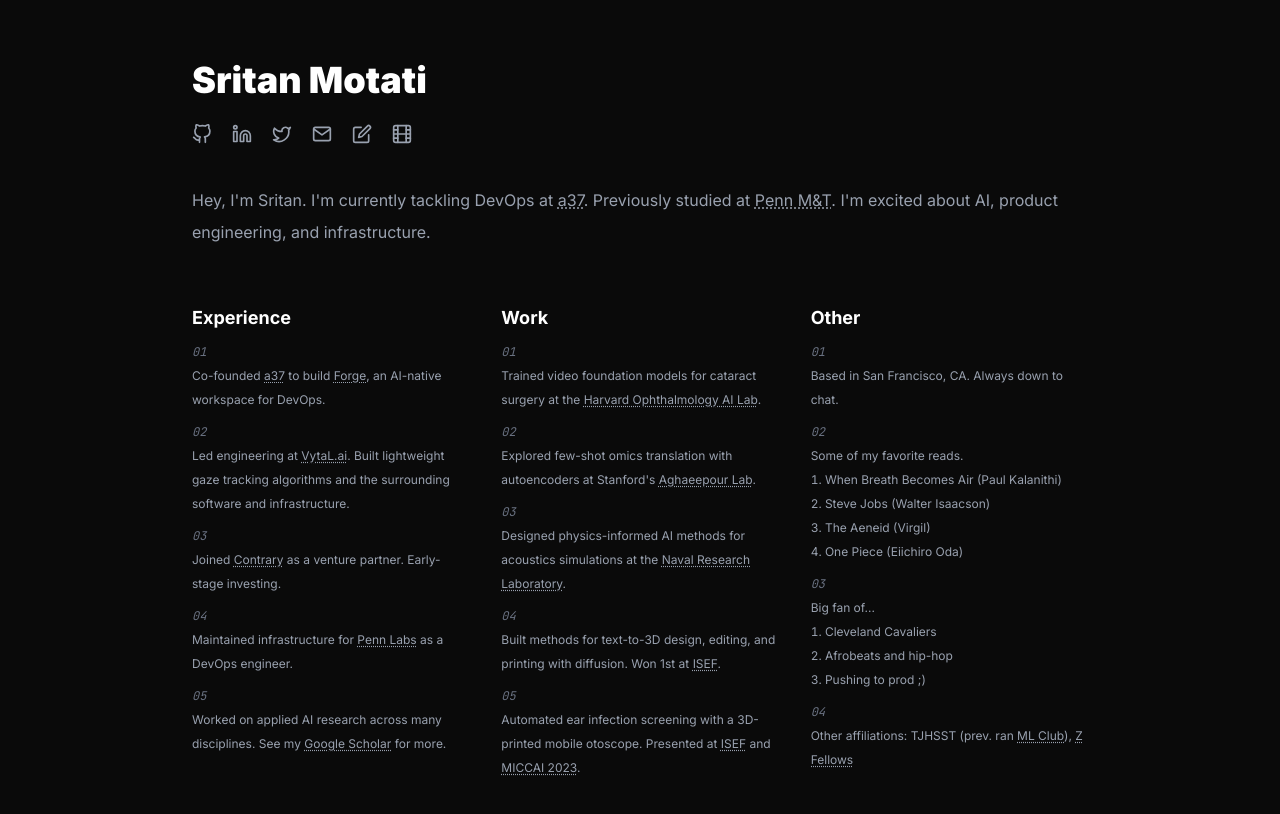
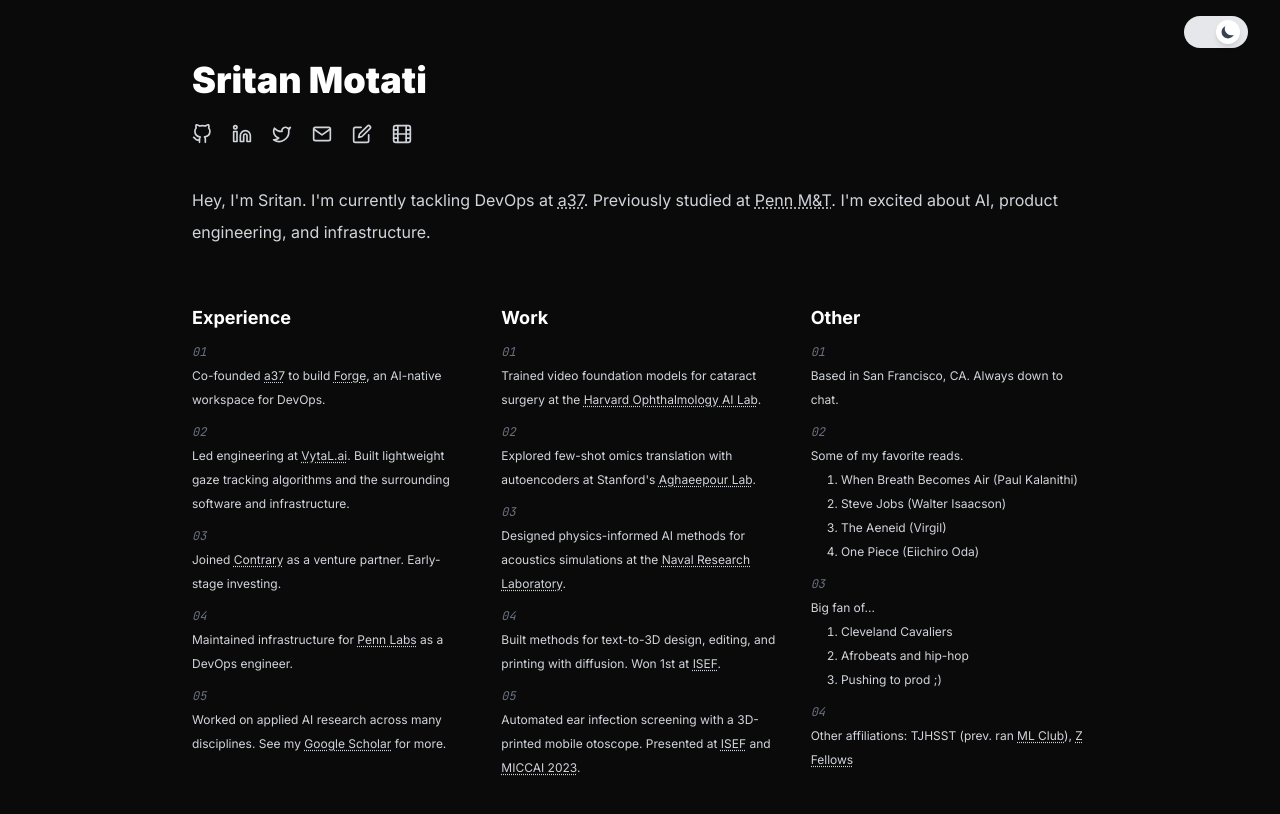
Before and after one commit to DavidBShan/WebsiteV2, a Next.js app: page / in a window 1280 px wide. Shown: the top 814 px of the page. Built offline with nearby package versions, Linux system fonts and the light colour scheme.

Commit message:
light mode

```diff
--- a/app/globals.css
+++ b/app/globals.css
@@ -1,8 +1,13 @@
 @import "tailwindcss";
 
 :root {
+  --background: #f9fafb;
+  --foreground: #000000;
+}
+
+.dark {
   --background: #0a0a0a;
-  --foreground: #9ca3af;
+  --foreground: #d1d5db;
 }
 
 @theme inline {
@@ -16,8 +21,8 @@
 }
 
 body {
-  background: #0a0a0a;
-  color: #9ca3af;
+  background: var(--background);
+  color: var(--foreground);
 }
 
 * {
@@ -31,11 +36,25 @@
   text-decoration: underline;
   text-decoration-style: dotted;
   text-underline-offset: 2px;
-  transition: colors 0.15s;
+  transition: none !important;
+}
+
+.href-text {
+  color: inherit;
 }
 
 .href-text:hover {
+  color: #000000;
+}
+
+.dark .href-text:hover {
   color: #fff;
+}
+
+/* Disable color transitions on all elements */
+p, li, div, span, a {
+  transition-property: opacity, transform !important;
+  transition-duration: 0s !important;
 }
 
 /* Animations */
@@ -52,32 +71,41 @@
 
 .animate-fade-in {
   opacity: 0;
-  animation: fade-in 2s ease-out forwards;
+  animation: fade-in 800ms ease-out forwards;
+  animation-fill-mode: both;
+  /* Only animate opacity and transform, not color */
+  animation-composition: replace;
+}
+
+/* Ensure animated elements don't transition colors */
+.animate-fade-in,
+.animate-fade-in * {
+  transition-property: opacity, transform !important;
 }
 
 .delay-0 {
   animation-delay: 0ms;
 }
 .delay-400 {
-  animation-delay: 400ms;
+  animation-delay: 200ms;
 }
 .delay-700 {
-  animation-delay: 700ms;
+  animation-delay: 800ms;
 }
 .delay-900 {
   animation-delay: 900ms;
 }
 .delay-1100 {
+  animation-delay: 1000ms;
+}
+.delay-1300 {
   animation-delay: 1100ms;
 }
-.delay-1300 {
-  animation-delay: 1300ms;
-}
 .delay-1500 {
-  animation-delay: 1500ms;
+  animation-delay: 1200ms;
 }
 .delay-1700 {
-  animation-delay: 1700ms;
+  animation-delay: 1300ms;
 }
 
 /* Font classes */
--- a/app/layout.tsx
+++ b/app/layout.tsx
@@ -28,7 +28,7 @@
   return (
     <html lang="en">
       <body
-        className={`${inter.className} ${jetbrainsMono.variable} min-h-screen antialiased bg-[#0a0a0a]`}
+        className={`${inter.className} ${jetbrainsMono.variable} min-h-screen antialiased bg-gray-50 dark:bg-[#0a0a0a]`}
       >
         {children}
       </body>
--- a/app/page.tsx
+++ b/app/page.tsx
@@ -1,19 +1,101 @@
+"use client";
+
+import { useState, useEffect } from "react";
+
 export default function Home() {
+  const [isDarkMode, setIsDarkMode] = useState(true);
+
+  useEffect(() => {
+    // Check for saved theme preference or default to dark mode
+    const savedTheme = localStorage.getItem("theme");
+    const prefersDark = savedTheme ? savedTheme === "dark" : true;
+    setIsDarkMode(prefersDark);
+
+    // Apply theme to document
+    if (prefersDark) {
+      document.documentElement.classList.add("dark");
+    } else {
+      document.documentElement.classList.remove("dark");
+    }
+  }, []);
+
+  const toggleTheme = () => {
+    const newTheme = !isDarkMode;
+    setIsDarkMode(newTheme);
+
+    // Save preference
+    localStorage.setItem("theme", newTheme ? "dark" : "light");
+
+    // Apply theme
+    if (newTheme) {
+      document.documentElement.classList.add("dark");
+    } else {
+      document.documentElement.classList.remove("dark");
+    }
+  };
+
   return (
-    <main
-      className="min-h-screen flex justify-center px-8"
-      style={{ paddingTop: "60px", paddingBottom: "60px" }}
-    >
-      <div className="max-w-4xl w-full">
+    <>
+      {/* Theme Toggle */}
+      <div className="fixed top-4 right-8 z-50">
+        <button
+          type="button"
+          onClick={toggleTheme}
+          className="relative w-16 h-8 rounded-full bg-gray-200 dark:bg-gray-700 focus:outline-none focus:ring-2 focus:ring-offset-2 focus:ring-black dark:focus:ring-gray-600"
+          aria-label="Toggle theme"
+        >
+          <div
+            className={`absolute top-1 transition-transform duration-300 ease-in-out ${
+              isDarkMode ? "translate-x-8" : "translate-x-1"
+            }`}
+          >
+            <div className="relative w-6 h-6 rounded-full bg-white shadow-md flex items-center justify-center">
+              {/* Sun Icon */}
+              <svg
+                className={`absolute w-4 h-4 text-black transition-opacity duration-300 ${
+                  isDarkMode ? "opacity-0" : "opacity-100"
+                }`}
+                fill="currentColor"
+                viewBox="0 0 20 20"
+              >
+                <path
+                  fillRule="evenodd"
+                  d="M10 2a1 1 0 011 1v1a1 1 0 11-2 0V3a1 1 0 011-1zm4 8a4 4 0 11-8 0 4 4 0 018 0zm-.464 4.95l.707.707a1 1 0 001.414-1.414l-.707-.707a1 1 0 00-1.414 1.414zm2.12-10.607a1 1 0 010 1.414l-.706.707a1 1 0 11-1.414-1.414l.707-.707a1 1 0 011.414 0zM17 11a1 1 0 100-2h-1a1 1 0 100 2h1zm-7 4a1 1 0 011 1v1a1 1 0 11-2 0v-1a1 1 0 011-1zM5.05 6.464A1 1 0 106.465 5.05l-.708-.707a1 1 0 00-1.414 1.414l.707.707zm1.414 8.486l-.707.707a1 1 0 01-1.414-1.414l.707-.707a1 1 0 011.414 1.414zM4 11a1 1 0 100-2H3a1 1 0 000 2h1z"
+                  clipRule="evenodd"
+                />
+              </svg>
+
+              {/* Moon Icon */}
+              <svg
+                className={`absolute w-4 h-4 text-gray-700 transition-opacity duration-300 ${
+                  isDarkMode ? "opacity-100" : "opacity-0"
+                }`}
+                fill="currentColor"
+                viewBox="0 0 20 20"
+              >
+                <path d="M17.293 13.293A8 8 0 016.707 2.707a8.001 8.001 0 1010.586 10.586z" />
+              </svg>
+            </div>
+          </div>
+        </button>
+      </div>
+
+      <main
+        className="min-h-screen flex justify-center px-8"
+        style={{ paddingTop: "60px", paddingBottom: "60px" }}
+      >
+        <div className="max-w-4xl w-full">
         <div
-          className="text-gray-400"
           style={{ display: "flex", flexDirection: "column", gap: "1.5rem" }}
         >
           <div className="animate-fade-in delay-0">
             <div className="flex flex-col">
               <h1
-                className="text-4xl font-black text-white"
-                style={{ marginBottom: "1.5rem" }}
+                className="text-4xl font-black"
+                style={{
+                  marginBottom: "1.5rem",
+                  color: isDarkMode ? "#ffffff" : "#000000"
+                }}
               >
                 Sritan Motati
               </h1>
@@ -25,7 +107,8 @@
                   href="https://github.com/sritanmotati"
                   target="_blank"
                   rel="noopener noreferrer"
-                  className="hover:text-white transition-colors"
+                  className="hover:opacity-80"
+                  style={{ color: isDarkMode ? '#d1d5db' : '#000000' }}
                 >
                   <svg
                     stroke="currentColor"
@@ -47,7 +130,8 @@
                   href="https://www.linkedin.com/in/sritan/"
                   target="_blank"
                   rel="noopener noreferrer"
-                  className="hover:text-white transition-colors"
+                  className="hover:opacity-80"
+                  style={{ color: isDarkMode ? '#d1d5db' : '#000000' }}
                 >
                   <svg
                     stroke="currentColor"
@@ -71,7 +155,8 @@
                   href="https://twitter.com/sritanmotati"
                   target="_blank"
                   rel="noopener noreferrer"
-                  className="hover:text-white transition-colors"
+                  className="hover:opacity-80"
+                  style={{ color: isDarkMode ? '#d1d5db' : '#000000' }}
                 >
                   <svg
                     stroke="currentColor"
@@ -93,7 +178,8 @@
                   href="mailto:sritan@a37.ai"
                   target="_blank"
                   rel="noopener noreferrer"
-                  className="hover:text-white transition-colors"
+                  className="hover:opacity-80"
+                  style={{ color: isDarkMode ? '#d1d5db' : '#000000' }}
                 >
                   <svg
                     stroke="currentColor"
@@ -116,7 +202,8 @@
                   href="https://medium.com/@sritan"
                   target="_blank"
                   rel="noopener noreferrer"
-                  className="hover:text-white transition-colors"
+                  className="hover:opacity-80"
+                  style={{ color: isDarkMode ? '#d1d5db' : '#000000' }}
                 >
                   <svg
                     stroke="currentColor"
@@ -139,7 +226,8 @@
                   href="https://letterboxd.com/sritan"
                   target="_blank"
                   rel="noopener noreferrer"
-                  className="hover:text-white transition-colors"
+                  className="hover:opacity-80"
+                  style={{ color: isDarkMode ? '#d1d5db' : '#000000' }}
                 >
                   <svg
                     stroke="currentColor"
@@ -176,7 +264,7 @@
           </div>
 
           <section className="animate-fade-in delay-400">
-            <p className="leading-loose text-base">
+            <p className="leading-loose text-base" style={{ color: isDarkMode ? '#d1d5db' : '#000000' }}>
               Hey, I'm Sritan. I'm currently tackling DevOps at{" "}
               <a
                 target="_blank"
@@ -205,8 +293,11 @@
           >
             <div>
               <h2
-                className="text-lg font-bold text-white animate-fade-in delay-700"
-                style={{ marginBottom: "0.75rem" }}
+                className="text-lg font-bold animate-fade-in delay-700"
+                style={{
+                  marginBottom: "0.75rem",
+                  color: isDarkMode ? "#ffffff" : "#000000"
+                }}
               >
                 Experience
               </h2>
@@ -217,9 +308,9 @@
                   gap: "0.75rem",
                 }}
               >
-                <li className="text-xs leading-loose animate-fade-in delay-900">
+                <li className="text-xs leading-loose animate-fade-in delay-900" style={{ color: isDarkMode ? '#d1d5db' : '#000000' }}>
                   <div
-                    className="text-xs italic text-gray-500 font-mono"
+                    className="text-xs italic text-gray-500 dark:text-gray-500 font-mono"
                     style={{ marginBottom: "0.25rem" }}
                   >
                     01
@@ -246,9 +337,9 @@
                     , an AI-native workspace for DevOps.
                   </p>
                 </li>
-                <li className="text-xs leading-loose animate-fade-in delay-1100">
+                <li className="text-xs leading-loose animate-fade-in delay-1100" style={{ color: isDarkMode ? '#d1d5db' : '#000000' }}>
                   <div
-                    className="text-xs italic text-gray-500 font-mono"
+                    className="text-xs italic text-gray-500 dark:text-gray-500 font-mono"
                     style={{ marginBottom: "0.25rem" }}
                   >
                     02
@@ -267,9 +358,9 @@
                     surrounding software and infrastructure.
                   </p>
                 </li>
-                <li className="text-xs leading-loose animate-fade-in delay-1300">
+                <li className="text-xs leading-loose animate-fade-in delay-1300" style={{ color: isDarkMode ? '#d1d5db' : '#000000' }}>
                   <div
-                    className="text-xs italic text-gray-500 font-mono"
+                    className="text-xs italic text-gray-500 dark:text-gray-500 font-mono"
                     style={{ marginBottom: "0.25rem" }}
                   >
                     03
@@ -287,9 +378,9 @@
                     as a venture partner. Early-stage investing.
                   </p>
                 </li>
-                <li className="text-xs leading-loose animate-fade-in delay-1500">
+                <li className="text-xs leading-loose animate-fade-in delay-1500" style={{ color: isDarkMode ? '#d1d5db' : '#000000' }}>
                   <div
-                    className="text-xs italic text-gray-500 font-mono"
+                    className="text-xs italic text-gray-500 dark:text-gray-500 font-mono"
                     style={{ marginBottom: "0.25rem" }}
                   >
                     04
@@ -307,9 +398,9 @@
                     as a DevOps engineer.
                   </p>
                 </li>
-                <li className="text-xs leading-loose animate-fade-in delay-1700">
+                <li className="text-xs leading-loose animate-fade-in delay-1700" style={{ color: isDarkMode ? '#d1d5db' : '#000000' }}>
                   <div
-                    className="text-xs italic text-gray-500 font-mono"
+                    className="text-xs italic text-gray-500 dark:text-gray-500 font-mono"
                     style={{ marginBottom: "0.25rem" }}
                   >
                     05
@@ -333,8 +424,11 @@
 
             <div>
               <h2
-                className="text-lg font-bold text-white animate-fade-in delay-700"
-                style={{ marginBottom: "0.75rem" }}
+                className="text-lg font-bold animate-fade-in delay-700"
+                style={{
+                  marginBottom: "0.75rem",
+                  color: isDarkMode ? "#ffffff" : "#000000"
+                }}
               >
                 Work
               </h2>
@@ -345,9 +439,9 @@
                   gap: "0.75rem",
                 }}
               >
-                <li className="text-xs leading-loose animate-fade-in delay-900">
+                <li className="text-xs leading-loose animate-fade-in delay-900" style={{ color: isDarkMode ? '#d1d5db' : '#000000' }}>
                   <div
-                    className="text-xs italic text-gray-500 font-mono"
+                    className="text-xs italic text-gray-500 dark:text-gray-500 font-mono"
                     style={{ marginBottom: "0.25rem" }}
                   >
                     01
@@ -365,9 +459,9 @@
                     .
                   </p>
                 </li>
-                <li className="text-xs leading-loose animate-fade-in delay-1100">
+                <li className="text-xs leading-loose animate-fade-in delay-1100" style={{ color: isDarkMode ? '#d1d5db' : '#000000' }}>
                   <div
-                    className="text-xs italic text-gray-500 font-mono"
+                    className="text-xs italic text-gray-500 dark:text-gray-500 font-mono"
                     style={{ marginBottom: "0.25rem" }}
                   >
                     02
@@ -386,9 +480,9 @@
                     .
                   </p>
                 </li>
-                <li className="text-xs leading-loose animate-fade-in delay-1300">
+                <li className="text-xs leading-loose animate-fade-in delay-1300" style={{ color: isDarkMode ? '#d1d5db' : '#000000' }}>
                   <div
-                    className="text-xs italic text-gray-500 font-mono"
+                    className="text-xs italic text-gray-500 dark:text-gray-500 font-mono"
                     style={{ marginBottom: "0.25rem" }}
                   >
                     03
@@ -407,9 +501,9 @@
                     .
                   </p>
                 </li>
-                <li className="text-xs leading-loose animate-fade-in delay-1500">
+                <li className="text-xs leading-loose animate-fade-in delay-1500" style={{ color: isDarkMode ? '#d1d5db' : '#000000' }}>
                   <div
-                    className="text-xs italic text-gray-500 font-mono"
+                    className="text-xs italic text-gray-500 dark:text-gray-500 font-mono"
                     style={{ marginBottom: "0.25rem" }}
                   >
                     04
@@ -428,9 +522,9 @@
                     .
                   </p>
                 </li>
-                <li className="text-xs leading-loose animate-fade-in delay-1700">
+                <li className="text-xs leading-loose animate-fade-in delay-1700" style={{ color: isDarkMode ? '#d1d5db' : '#000000' }}>
                   <div
-                    className="text-xs italic text-gray-500 font-mono"
+                    className="text-xs italic text-gray-500 dark:text-gray-500 font-mono"
                     style={{ marginBottom: "0.25rem" }}
                   >
                     05
@@ -463,8 +557,11 @@
 
             <div>
               <h2
-                className="text-lg font-bold text-white animate-fade-in delay-700"
-                style={{ marginBottom: "0.75rem" }}
+                className="text-lg font-bold animate-fade-in delay-700"
+                style={{
+                  marginBottom: "0.75rem",
+                  color: isDarkMode ? "#ffffff" : "#000000"
+                }}
               >
                 Other
               </h2>
@@ -475,9 +572,9 @@
                   gap: "0.75rem",
                 }}
               >
-                <li className="text-xs leading-loose animate-fade-in delay-900">
+                <li className="text-xs leading-loose animate-fade-in delay-900" style={{ color: isDarkMode ? '#d1d5db' : '#000000' }}>
                   <div
-                    className="text-xs italic text-gray-500 font-mono"
+                    className="text-xs italic text-gray-500 dark:text-gray-500 font-mono"
                     style={{ marginBottom: "0.25rem" }}
                   >
                     01
@@ -486,16 +583,16 @@
                     <p>Based in San Francisco, CA. Always down to chat.</p>
                   </div>
                 </li>
-                <li className="text-xs leading-loose animate-fade-in delay-1100">
+                <li className="text-xs leading-loose animate-fade-in delay-1100" style={{ color: isDarkMode ? '#d1d5db' : '#000000' }}>
                   <div
-                    className="text-xs italic text-gray-500 font-mono"
+                    className="text-xs italic text-gray-500 dark:text-gray-500 font-mono"
                     style={{ marginBottom: "0.25rem" }}
                   >
                     02
                   </div>
                   <div>
                     <p className="mb-4">Some of my favorite reads.</p>
-                    <ol className="list-decimal list-inside space-y-3 pl-4">
+                    <ol className="list-decimal list-inside space-y-3" style={{ marginLeft: "1rem" }}>
                       <li>When Breath Becomes Air (Paul Kalanithi)</li>
                       <li>Steve Jobs (Walter Isaacson)</li>
                       <li>The Aeneid (Virgil)</li>
@@ -503,25 +600,25 @@
                     </ol>
                   </div>
                 </li>
-                <li className="text-xs leading-loose animate-fade-in delay-1300">
+                <li className="text-xs leading-loose animate-fade-in delay-1300" style={{ color: isDarkMode ? '#d1d5db' : '#000000' }}>
                   <div
-                    className="text-xs italic text-gray-500 font-mono"
+                    className="text-xs italic text-gray-500 dark:text-gray-500 font-mono"
                     style={{ marginBottom: "0.25rem" }}
                   >
                     03
                   </div>
                   <div>
                     <p className="mb-4">Big fan of...</p>
-                    <ol className="list-decimal list-inside space-y-3 pl-4">
+                    <ol className="list-decimal list-inside space-y-3" style={{ marginLeft: "1rem" }}>
                       <li>Cleveland Cavaliers</li>
                       <li>Afrobeats and hip-hop</li>
                       <li>Pushing to prod ;)</li>
                     </ol>
                   </div>
                 </li>
-                <li className="text-xs leading-loose animate-fade-in delay-1500">
+                <li className="text-xs leading-loose animate-fade-in delay-1500" style={{ color: isDarkMode ? '#d1d5db' : '#000000' }}>
                   <div
-                    className="text-xs italic text-gray-500 font-mono"
+                    className="text-xs italic text-gray-500 dark:text-gray-500 font-mono"
                     style={{ marginBottom: "0.25rem" }}
                   >
                     04
@@ -555,5 +652,6 @@
         </div>
       </div>
     </main>
+    </>
   );
 }
```
